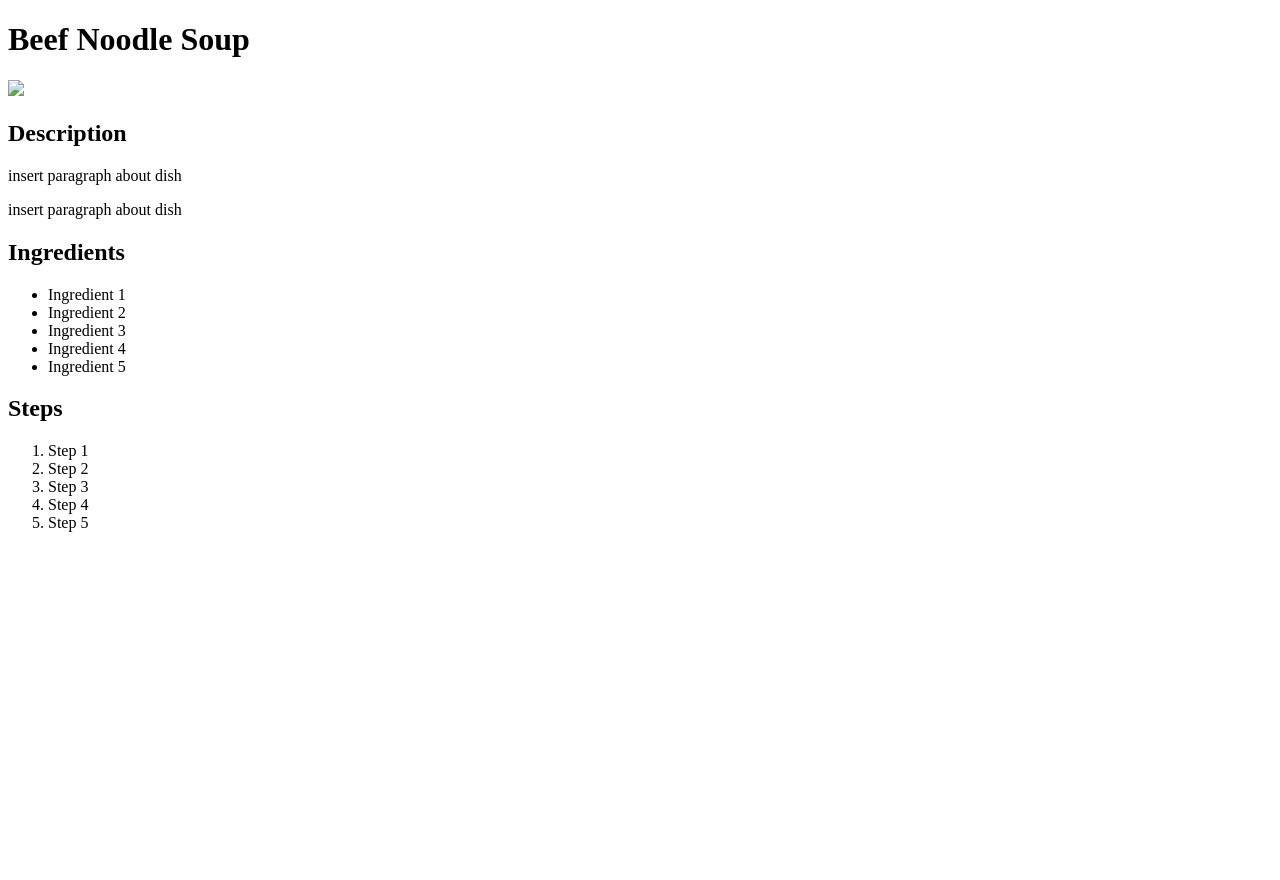
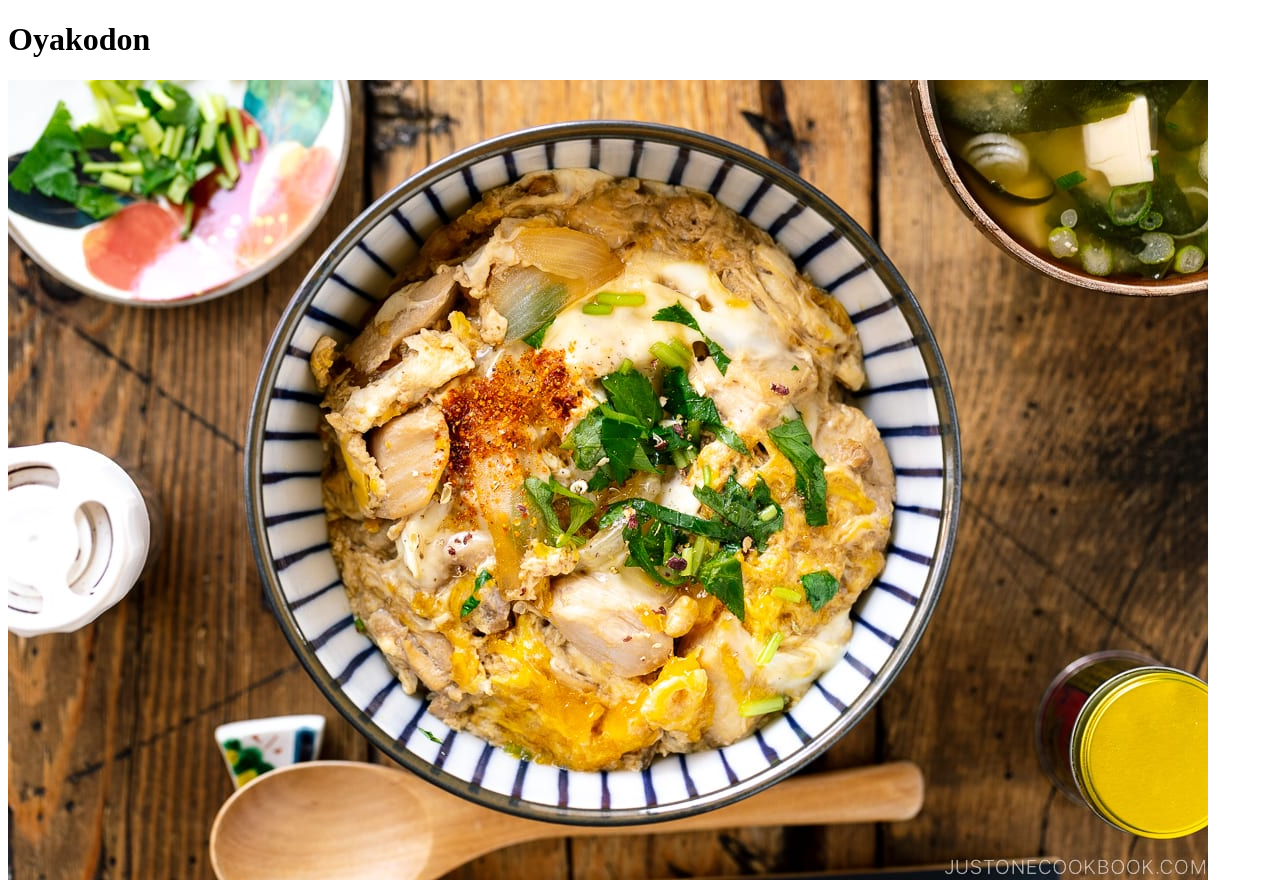
Before and after one commit to lucycyuan14/odin-recipes, a plain HTML site: page recipes/oyakodon.html in a window 1280 px wide. Shown: the top 880 px of the page. Before the commit the page ends 800 px from the top, so only its background shows below. Drawn offline with Linux system fonts and the light colour scheme.

Commit message:
fixed oyakodon image, updated recipe titles

```diff
--- a/recipes/oyakodon.html
+++ b/recipes/oyakodon.html
@@ -5,8 +5,8 @@
         <title>Oyakodon</title>
     </head>
     <body>
-        <h1>Beef Noodle Soup</h1>
-        <img src="../images/okayodon.jpg">
+        <h1>Oyakodon</h1>
+        <img src="../images/oyakodon.jpg">
 
         <h2>Description</h2>
         <p>insert paragraph about dish</p>
```
Also changed, not shown: recipes/mapo_tofu.html (+2 -2 lines).
